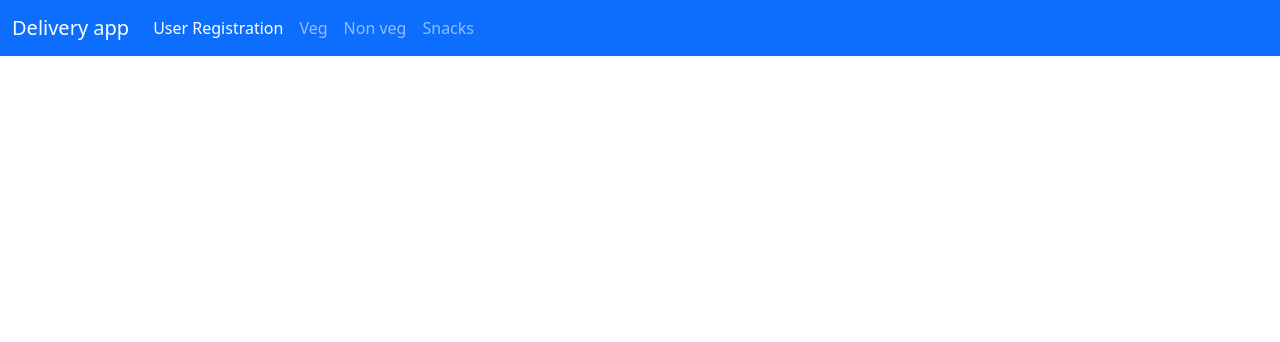
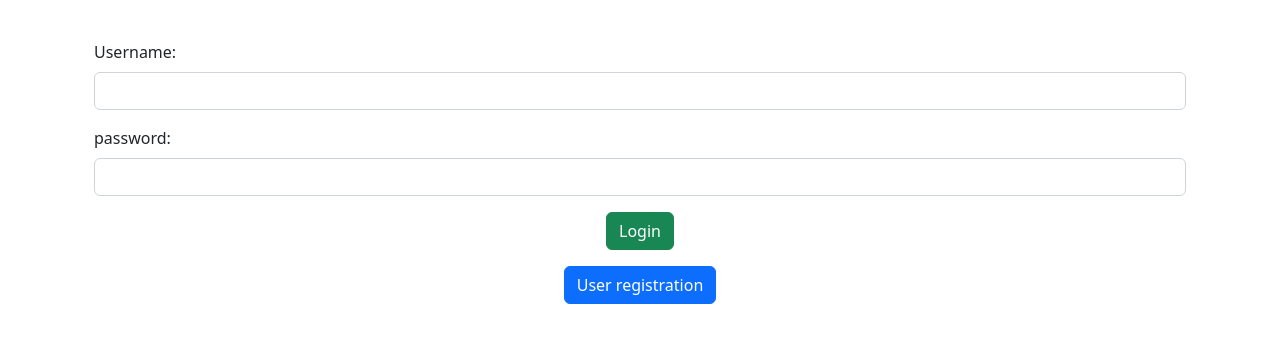
Before and after one commit to aswanthpvtk/Delivery_angular_app, an Angular app: page / in a window 1280 px wide. Shown: the top 342 px of the page. Built offline with nearby package versions, Linux system fonts and the light colour scheme.

Commit message:
delivery

```diff
--- a/src/app/app.component.html
+++ b/src/app/app.component.html
@@ -1,3 +1,3 @@
 
-<app-navbar></app-navbar>
+
 <router-outlet></router-outlet>
--- a/src/app/app.module.ts
+++ b/src/app/app.module.ts
@@ -9,6 +9,30 @@ import { VegComponent } from './veg/veg.component';
 import { NonVegComponent } from './non-veg/non-veg.component';
 import { SnacksComponent } from './snacks/snacks.component';
 import { NavbarComponent } from './navbar/navbar.component';
+import { RouterModule, Routes } from '@angular/router';
+
+const myRoute:Routes=[
+  {
+    path:"",
+    component:LoginComponent
+  },
+  {
+    path:"add",
+    component:UserRegComponent
+  },
+  {
+    path:"veg",
+    component:VegComponent
+  },
+  {
+    path:"non",
+    component:NonVegComponent
+  },
+  {
+    path:"snacks",
+    component:SnacksComponent
+  },
+]
 
 @NgModule({
   declarations: [
@@ -22,7 +46,8 @@ import { NavbarComponent } from './navbar/navbar.component';
   ],
   imports: [
     BrowserModule,
-    AppRoutingModule
+    AppRoutingModule,
+    RouterModule.forRoot(myRoute)
   ],
   providers: [],
   bootstrap: [AppComponent]
--- a/src/app/login/login.component.html
+++ b/src/app/login/login.component.html
@@ -22,7 +22,7 @@
                         <button class="btn btn-success">Login</button>
                     </div>
                     <div class="col col-12 col-sm-12 col-md-12 col-lg-12 col-xl-12 col-xxl-12 text-center">
-                        <a href="/ureg" class="btn btn-primary">User registration</a>
+                        <a href="/add" class="btn btn-primary">User registration</a>
                     </div>
 
                 </div>
--- a/src/app/non-veg/non-veg.component.html
+++ b/src/app/non-veg/non-veg.component.html
@@ -1,3 +1,4 @@
+<app-navbar></app-navbar>
 <div class="container">
     <div class="row">
         <div class="col col-12 col-sm-12 col-md-12 col-lg-12 col-xl-12 col-xxl">
--- a/src/app/snacks/snacks.component.html
+++ b/src/app/snacks/snacks.component.html
@@ -1,4 +1,4 @@
-
+<app-navbar></app-navbar>
 <div class="container">
     <div class="row">
         <div class="col col-12 col-sm-12 col-md-12 col-lg-12 col-xl-12 col-xxl">
--- a/src/app/user-reg/user-reg.component.html
+++ b/src/app/user-reg/user-reg.component.html
@@ -1,4 +1,4 @@
-
+<app-navbar></app-navbar>
 <div class="container">
     <div class="row">
         <div class="col col-12 col-sm-12 col-md-12 col-lg-12 col-xl-12 col-xxl-12">
--- a/src/app/veg/veg.component.html
+++ b/src/app/veg/veg.component.html
@@ -1,3 +1,4 @@
+<app-navbar></app-navbar>
 <div class="container">
     <div class="row">
         <div class="col col-12 col-sm-12 col-md-12 col-lg-12 col-xl-12 col-xxl">
```
